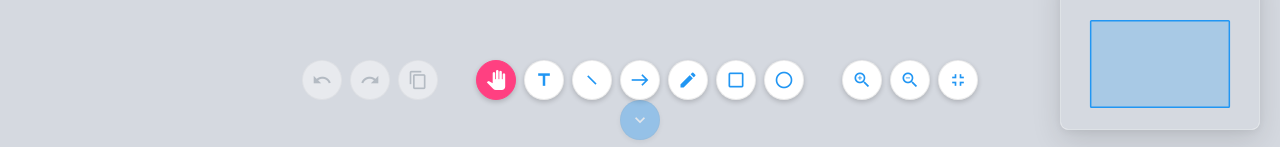
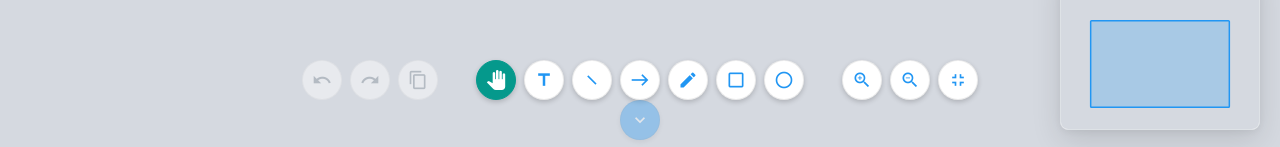
Before and after one commit to jeissonmgz/whiteboard, a React (Vite) app: page / in a window 1280 px wide. Shown: the part 650-797 px from the top of the page. Built offline with nearby package versions, Linux system fonts and the light colour scheme.

Commit message:
:lipstick: Change accent color

```diff
--- a/src/styles/theme.scss
+++ b/src/styles/theme.scss
@@ -112,7 +112,7 @@
 
   --color-primary: #2196f3;
   --color-primary-hover: #1e88e5;
-  --color-accent: #ff4081;
+  --color-accent: #05998c;
 
   --btn-bg: #ffffff;
   --btn-hover-bg: #f8f9fa;
@@ -237,7 +237,7 @@
 
     --color-primary: #42a5f5;
     --color-primary-hover: #64b5f6;
-    --color-accent: #ff4081;
+    --color-accent: #05998c;
 
     --btn-bg: #282c32;
     --btn-hover-bg: #343a40;
@@ -349,7 +349,7 @@
 
   --color-primary: #42a5f5;
   --color-primary-hover: #64b5f6;
-  --color-accent: #ff4081;
+  --color-accent: #ffb74d;
 
   --btn-bg: #282c32;
   --btn-hover-bg: #343a40;
```
